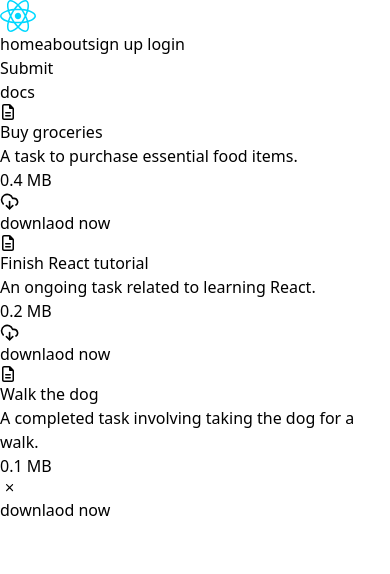
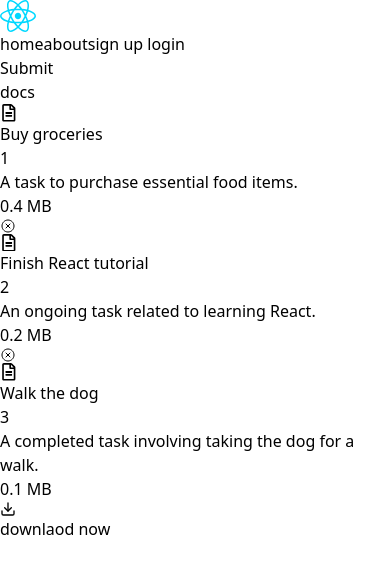
Before and after one commit to heyiamkrishna/todoapp, a React (Vite) app: page / in a window 390 px wide. Shown: the top 574 px of the page. Built offline with nearby package versions, Linux system fonts and the light colour scheme.

Commit message:
Update CSS for responsive layout

```diff
--- a/src/components/Card.jsx
+++ b/src/components/Card.jsx
@@ -1,33 +1,37 @@
-import React from "react";
-import { FaRegFileLines } from "react-icons/fa6";
-import { LuDownloadCloud } from "react-icons/lu";
-import { IoIosClose } from "react-icons/io";
-import { motion } from "framer-motion";
+import React from 'react'
+import { LuDownload } from "react-icons/lu";
+import { IoCloseCircleOutline } from "react-icons/io5";
+import { FaRegFileAlt } from "react-icons/fa";
+import { motion } from 'framer-motion'
 function Card(props) {
-  const { completed, description, buttonColor, text, fileSize } = props.data;
   return (
-    <motion.div  drag dragConstraints={props.refc} whileDrag={{scale:1.1}}  className=" card relative grid-col-3 bg-zinc-900/20 h-[40vh] w-[55vw] sm:h-[40vh] sm:w-[40vw] md:h-[40vh] md:w-[30vw] lg:h-[40vh] lg:w-[14vw]  rounded-[40px] text-white overflow-hidden ">
+    <div>
+      <motion.div  drag dragConstraints={props.ref} whileDrag={{scale:1.1}}  className=" card relative capitalize bg-zinc-900/20 h-[40vh] w-[55vw] sm:h-[40vh] sm:w-[40vw] md:h-[40vh] md:w-[32vw] lg:h-[40vh] lg:w-[14vw]  rounded-[40px] text-white overflow-hidden ">
       <div className=" px-[20px] py-8">
-        <FaRegFileLines />
-        <h2 className="text-yellow-200">{text}</h2>
-        <p className="pt-2">{description}</p>
+      <span className='pb-4 my-2'>
+          <FaRegFileAlt size="1.1em"/>
+        </span>
+        <h2 className="text-yellow-200">{props.data.text}</h2>
+        <h4 className="text-yellow-200">{props.data.id}</h4>
+        <p className="pt-2">{props.data.description}</p>
       </div>
       <div className="bg-green-600 absolute bottom-0 w-full ">
         <div className="footer py-4 flex items-center justify-between w-full px-4 ">
-          <h5>{fileSize}</h5>
+          <h5>{props.data.fileSize}</h5>
 
           <span className="rounded-full bg-green-600 flex justify-center items-center">
-            {completed ? <IoIosClose size='1.2em' /> :<LuDownloadCloud size="1.2em"   /> }
+          {props.data.completed? <LuDownload/>:<IoCloseCircleOutline/> }
           </span>
         </div>
 
 
         <div className="flex justify-center items-center capitalize bg-blue-600 w-full py-4 ">
-          downlaod now
+          {props.data.completed ?"downlaod now" :null}
         </div>
       </div>
     </motion.div>
-  );
+    </div>
+  )
 }
 
-export default Card;
+export default Card
--- a/src/components/Layout.jsx
+++ b/src/components/Layout.jsx
@@ -1,6 +1,6 @@
 import React, { useRef, useState } from "react";
 import Card from "./Card";
-function Layout() {
+function Layout(props) {
   const ref = useRef(null);
 
 
@@ -30,10 +30,10 @@ function Layout() {
   ]
   return (
 
-    <div  ref={ref} className="layoutDetails grid grid-cols-3 gap-4 md:grid-cols-3 text-white z-10 w-screen h-screen relative overflow-hidden py-[4vh] px-4">
+    <div className="layoutDetails grid grid-cols-3 gap-4 md:grid-cols-3 text-white z-10 w-screen h-screen relative overflow-hidden py-[4vh] px-4">
 
       {data.map((item,index)=>(
-        <Card key={item.id} refc={ref} data={item} />
+        <Card key={item.id} refc={props.ref} data={item} />
       ))}
     </div>
   );
```
